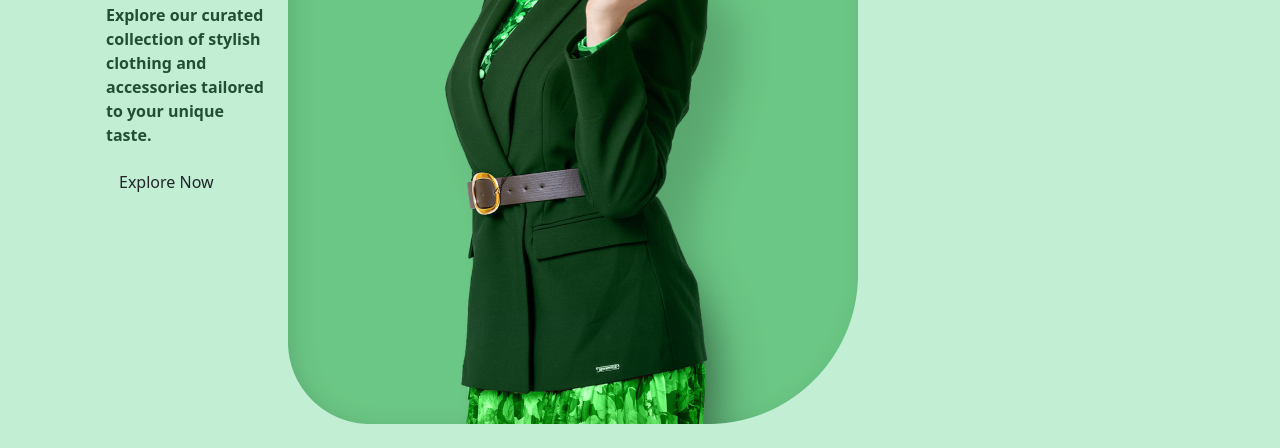
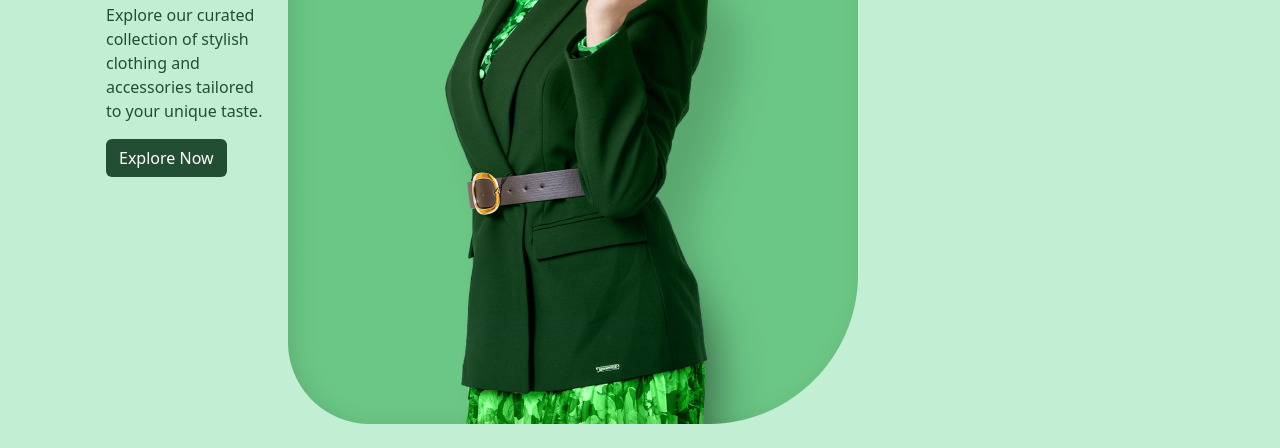
Before and after one commit to ShopSavvyPlus/frontend, a plain HTML site: page index.html in a window 1280 px wide. Shown: the part 376-824 px from the top of the page. Drawn offline with nearby package versions, Linux system fonts and the light colour scheme.

```diff
--- a/styles.css
+++ b/styles.css
@@ -9,3 +9,10 @@
   background-color: #c2efd4;
   font-weight: bold;
 }
+.mycolor {
+  color: white;
+  background-color: #224f34;
+}
+p {
+  font-weight: normal;
+}
```
